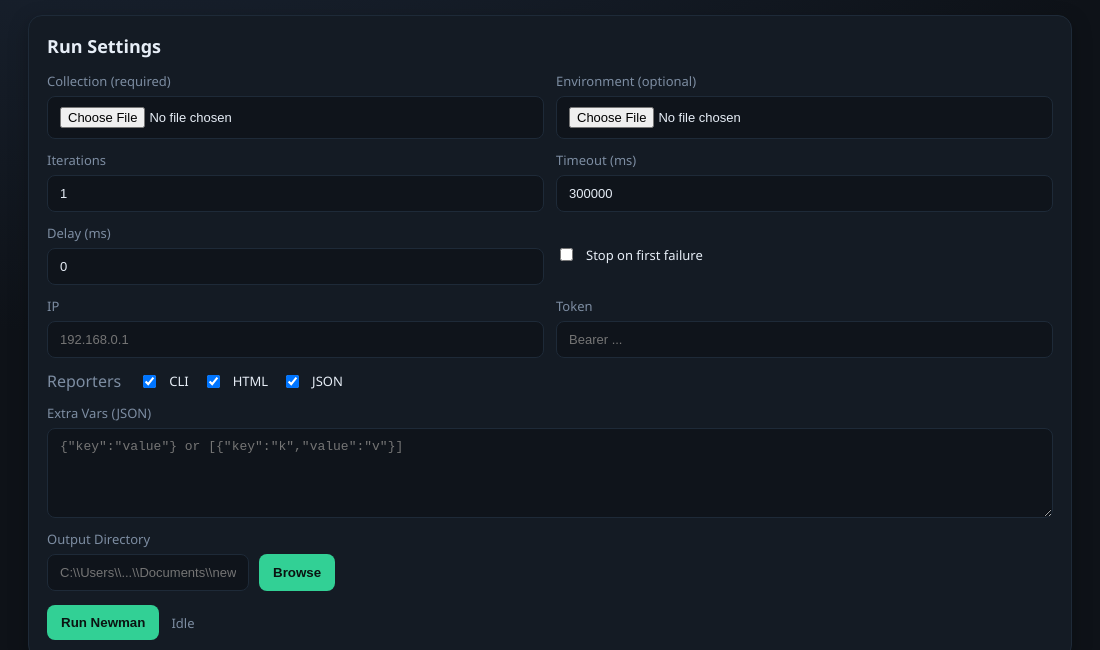
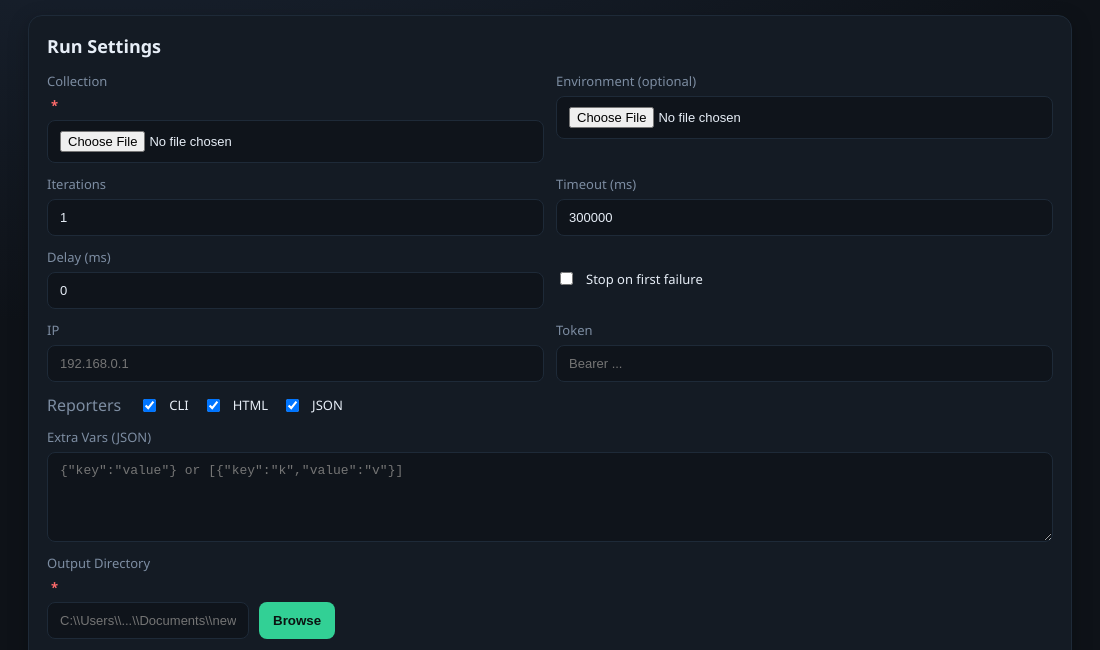
Before and after one commit to jeongminkim901/newman-desktop-runner, an Electron app: page index.html in a window 1100 px wide. Shown: the part 113-763 px from the top of the page. Drawn offline with Linux system fonts and the light colour scheme; no server answers.

Commit message:
ui: mark required fields

```diff
--- a/index.html
+++ b/index.html
@@ -35,7 +35,7 @@
         <h2>Run Settings</h2>
         <div class="grid">
           <label>
-            Collection (required)
+            Collection <span class="req">*</span>
             <input id="collectionFile" type="file" accept=".json" />
           </label>
           <label>
@@ -87,7 +87,7 @@
           </label>
           <div class="wide">
             <label>
-              Output Directory
+              Output Directory <span class="req">*</span>
               <div class="row">
                 <input id="outputDir" type="text" placeholder="C:\\Users\\...\\Documents\\newman-reports" />
                 <button id="pickDirBtn" type="button">Browse</button>
--- a/styles.css
+++ b/styles.css
@@ -113,6 +113,12 @@
   gap: 6px;
   color: var(--muted);
   font-size: 13px;
+}
+
+.req {
+  color: var(--danger);
+  margin-left: 4px;
+  font-weight: 700;
 }
 
 .toggle {
```
